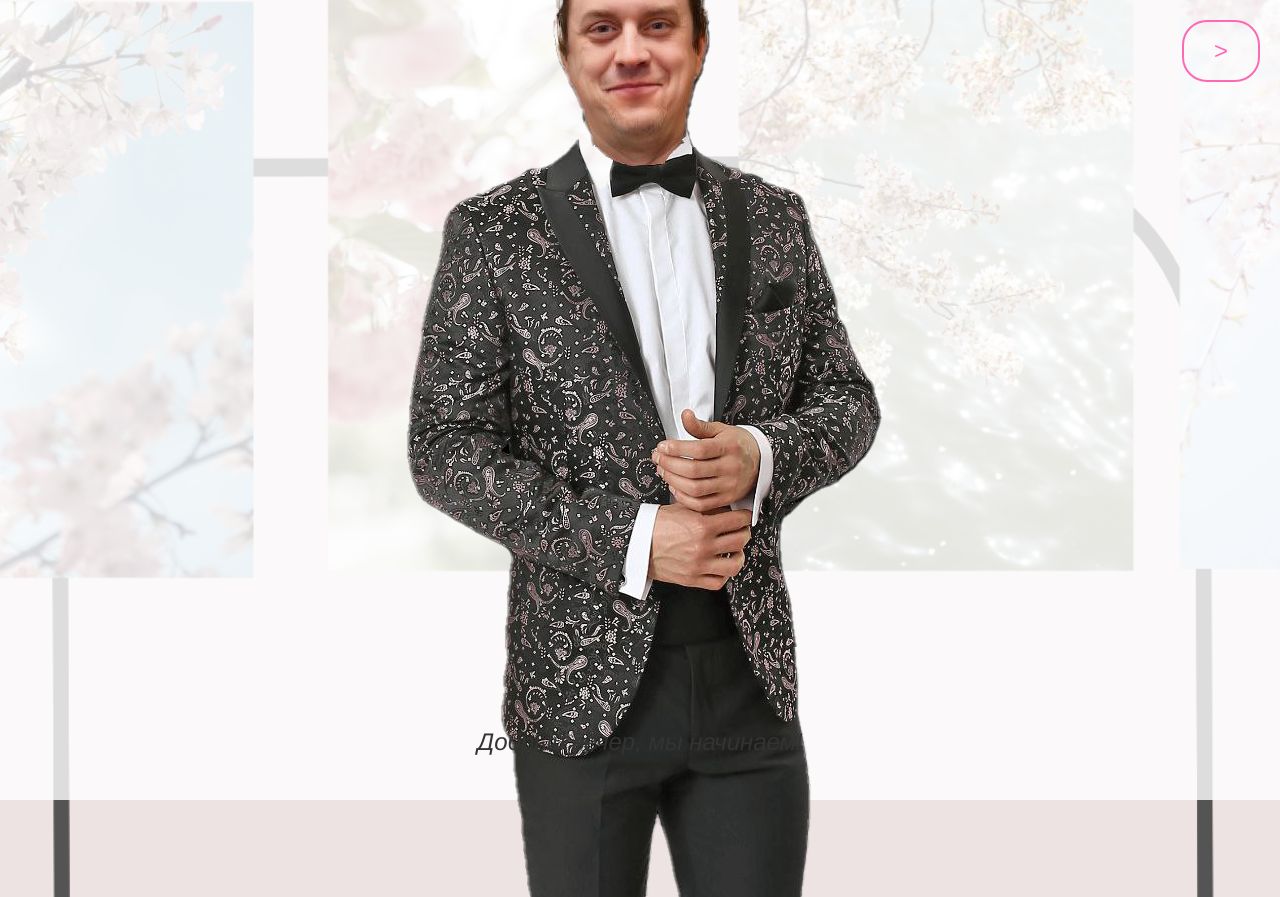
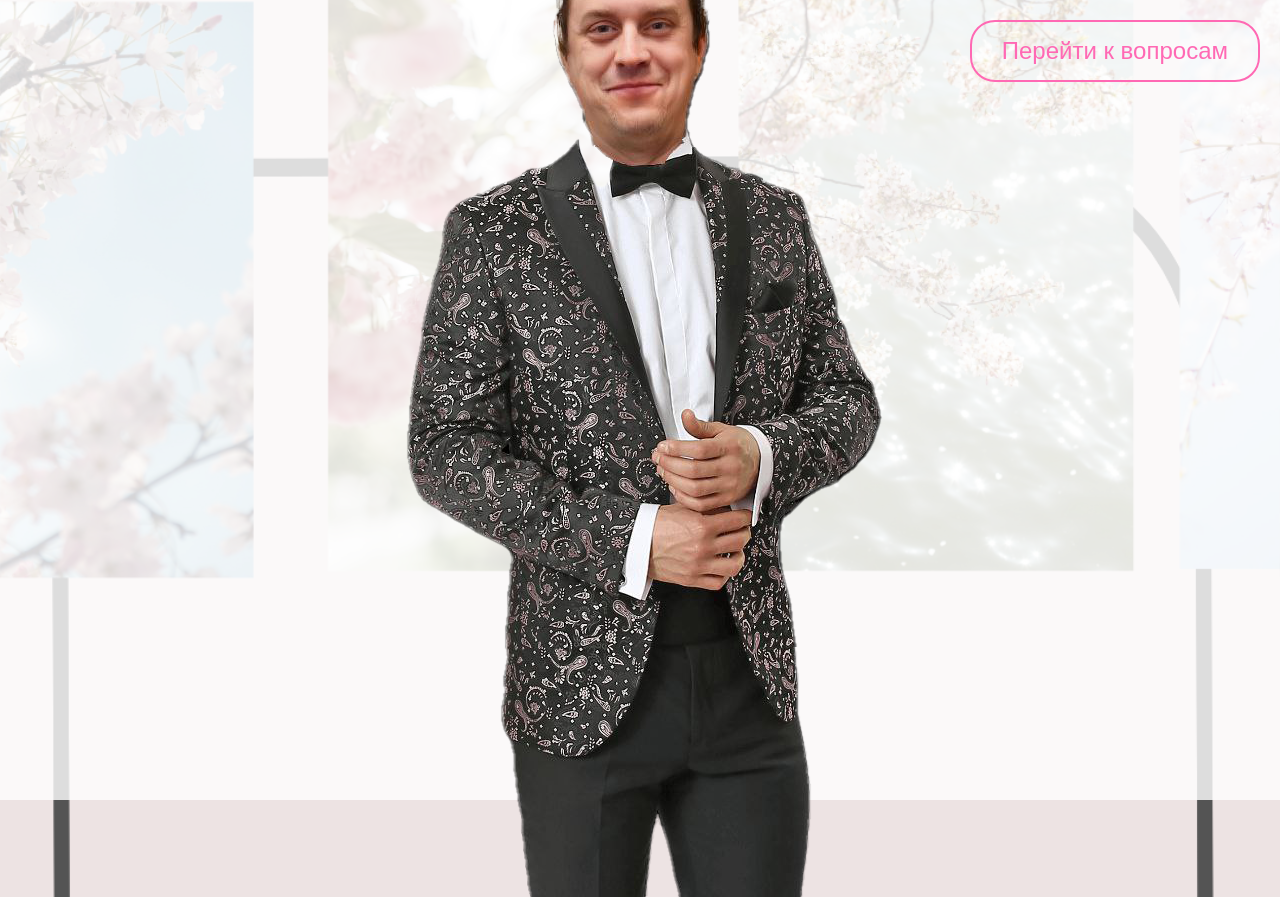
Before and after one commit to sinkvs/quiz, a plain HTML site: page index.html in a window 1280 px wide. Shown: the top 897 px of the page. Drawn offline with Linux system fonts and the light colour scheme.

Commit message:
Update index.html

```diff
--- a/index.html
+++ b/index.html
@@ -9,8 +9,7 @@
 <body>
     <div class="start-screen" id="startScreen">
         <img src="start_leo.png" alt="Start Image">
-        <button id="startButton">></button>
-        <p id="greetingText">Добрый вечер, мы начинаем!</p>
+        <button id="startButton">Перейти к вопросам</button>
     </div>
     <div class="container" id="quizContent">
         <div class="question-container">
```
